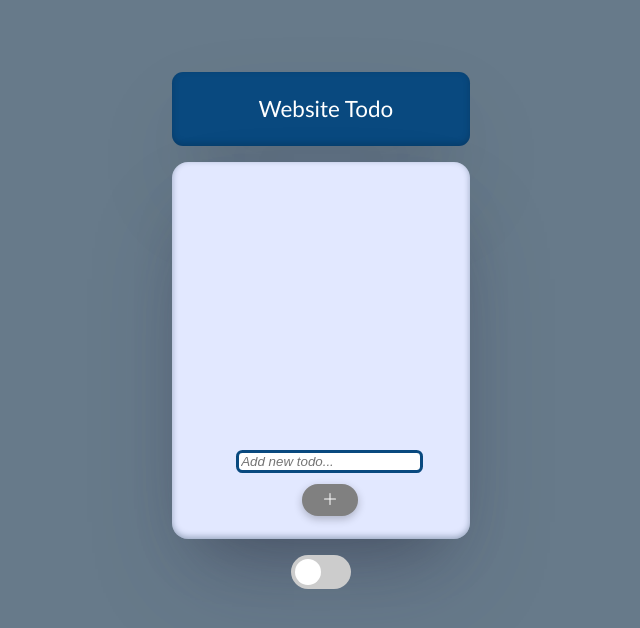
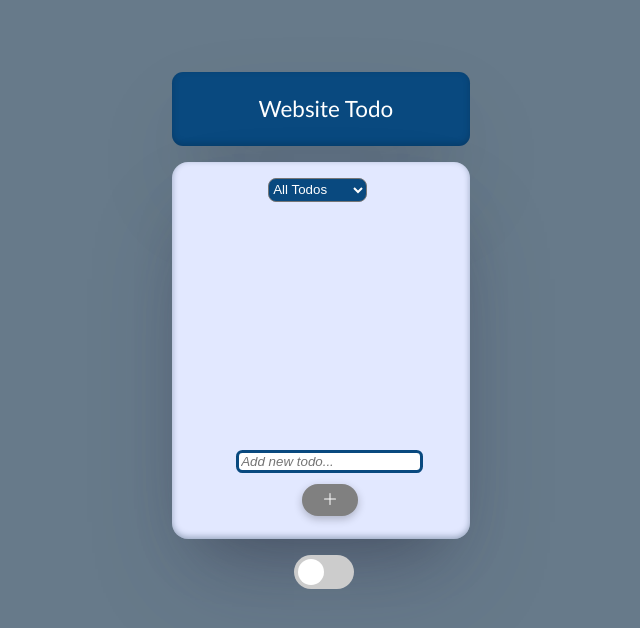
Before and after one commit to grzdev/plnr, a Next.js app: page / in a window 1280 px wide. Shown: the top 628 px of the page, without its empty margins (319-959 px from the left). Built offline with nearby package versions, Linux system fonts and the light colour scheme.

Commit message:
a seperate view for completed and pending tasks

```diff
--- /dev/null
+++ b/components/completedTodos.js
@@ -0,0 +1,20 @@
+import React from 'react'
+
+export default function completedTodos({setStatus}) {
+    const statusHandler = (e) =>{
+       setStatus(e.target.value)
+    }
+
+
+  return (
+    <form>
+    <div className="dropDown">
+      <select onChange={statusHandler} name="todolist" className="filter-todo">
+        <option value="all">All Todos</option>
+        <option value="completed">Completed</option>
+        <option value="uncompleted">Uncompleted</option>
+      </select>
+      </div>
+    </form>
+  )
+}
--- a/pages/index.js
+++ b/pages/index.js
@@ -3,11 +3,36 @@ import TodoItem from "../components/todoItem"
 import { useSelector } from 'react-redux'
 import { useState, useEffect} from 'react'
 import { selectTodoList } from '../redux/slices/todoSlice'
+import CompletedTodos from "../components/completedTodos"
 
 
 export default function Home() {
   const todolist = useSelector(selectTodoList)
 
+  //completed todos
+  const [status, setStatus] = useState('all')
+  const [filteredTodos, setFilteredTodos] = useState([])
+
+  useEffect(()=>{
+    filterHandler();
+  },[todolist, status])
+
+  const filterHandler = () => {
+    switch (status) {
+      case "completed":
+        setFilteredTodos(todolist.filter(todo => todo.done === true));
+        break;
+      case "uncompleted":
+        setFilteredTodos(todolist.filter(todo => todo.done === false));
+        break;
+      default:
+        setFilteredTodos(todolist);
+    }
+  }
+
+
+
+  //darkMode
   const [theme, setTheme] = useState('light');
   const toggleTheme = () => {
     if (theme === 'light') {
@@ -20,16 +45,21 @@ export default function Home() {
     document.body.className = theme;
   }, [theme]);
 
+
   return (
     <div>
       <div className="header-div">
           <h1 className="header1">Website Todo</h1>
         </div>
       <div className='app'>
-
+        <div className="dropDown">
+          <CompletedTodos
+            setStatus={setStatus}
+          />
+        </div>
         <div className='todo-div'>
           <div className='todo-container'>
-            {todolist.map((todo) => (
+            {filteredTodos?.map((todo) => (
               <TodoItem
               key={todo.id}
               id={todo.id}
@@ -38,7 +68,9 @@ export default function Home() {
               />
             ))}
           </div>
-          <Input/>
+          <Input
+            filteredTodos={filteredTodos}
+          />
         </div>
       </div>
 
@@ -48,6 +80,8 @@ export default function Home() {
           <span className="slider round"></span>
         </label>
       </div>
+
+
    </div>
   )
 }
--- a/styles/globals.css
+++ b/styles/globals.css
@@ -22,6 +22,7 @@ body {
 .darkMode{
   position: relative;
   top: 6rem;
+  left: 0.2rem;
   display: flex;
   justify-content: center;
 }
@@ -44,6 +45,15 @@ body {
   color: white;
   position: relative;
   left: 3.6rem;
+  bottom: 1.3rem;
+}
+
+.header2{
+  font-size: 1.4rem;
+  font-weight: 500;
+  color: white;
+  position: relative;
+  left: 4.0rem;
   bottom: 1.3rem;
 }
 
@@ -106,13 +116,42 @@ body {
   top: 0.4rem;
 }
 
+.dropDown{
+  position: absolute;
+  left: 3rem;
+  top: 0.5rem;
+  font-family: Arial;
+  display: block;
+  width: 15em;
+  height: 2em;
+  line-height: 3;
+}
+
+select {
+  outline: 0;
+  background-color: #09497f;
+  color: white;
+  cursor: pointer;
+  height: 1.5rem;
+  width: 6.2rem;
+  display: flex;
+  align-items: center;
+  border-radius: 0.5rem;
+}
+
+option{
+  width: 2rem;
+  height: 2rem;
+}
+
 .todoItem{
   width: 15rem;
   height: 2rem;
-  margin-top: 1rem;
+  margin-top: 0.5rem;
   position: relative;
-  top: -1rem;
+  top: 1rem;
   display: flex;
+  left: 1rem;
 }
 
 .todo-label-done{
```
